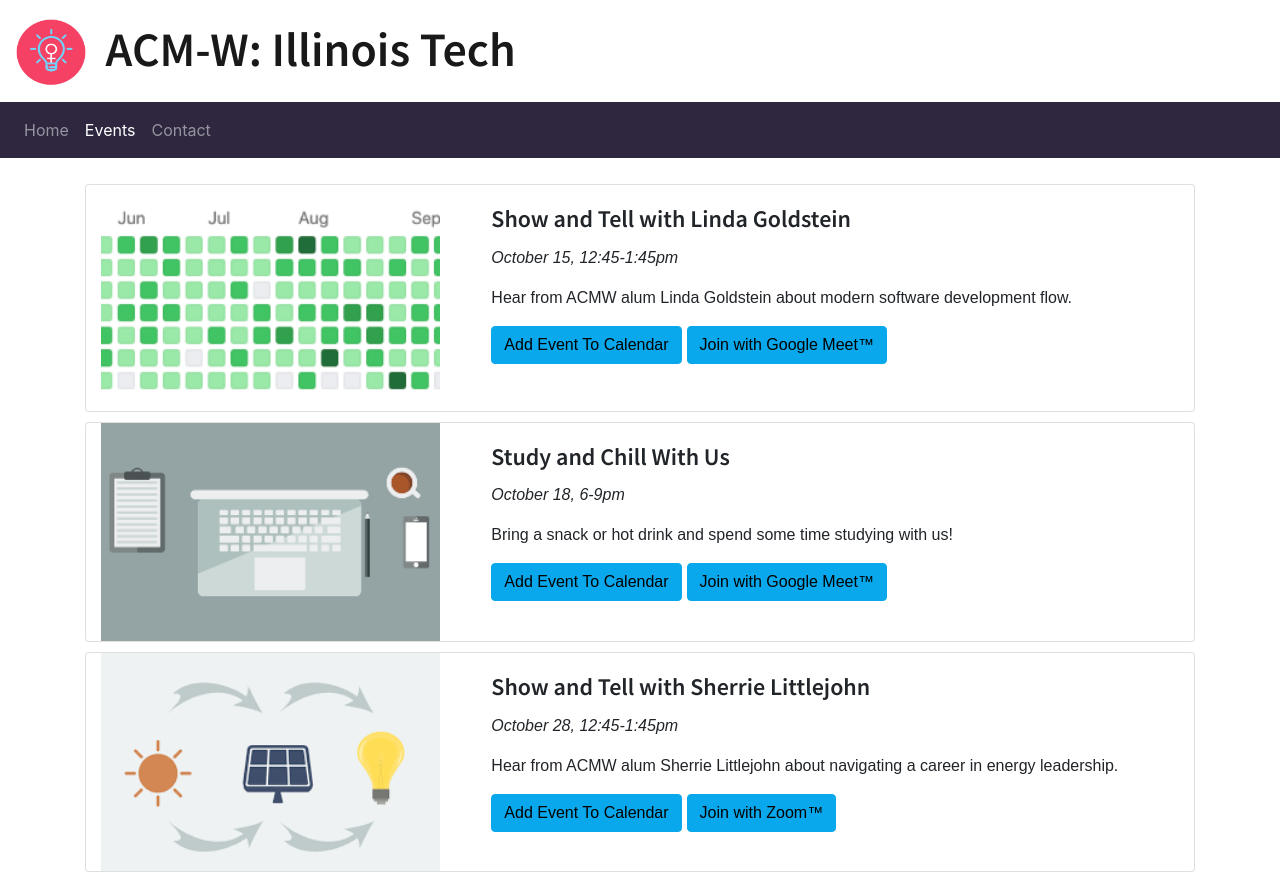
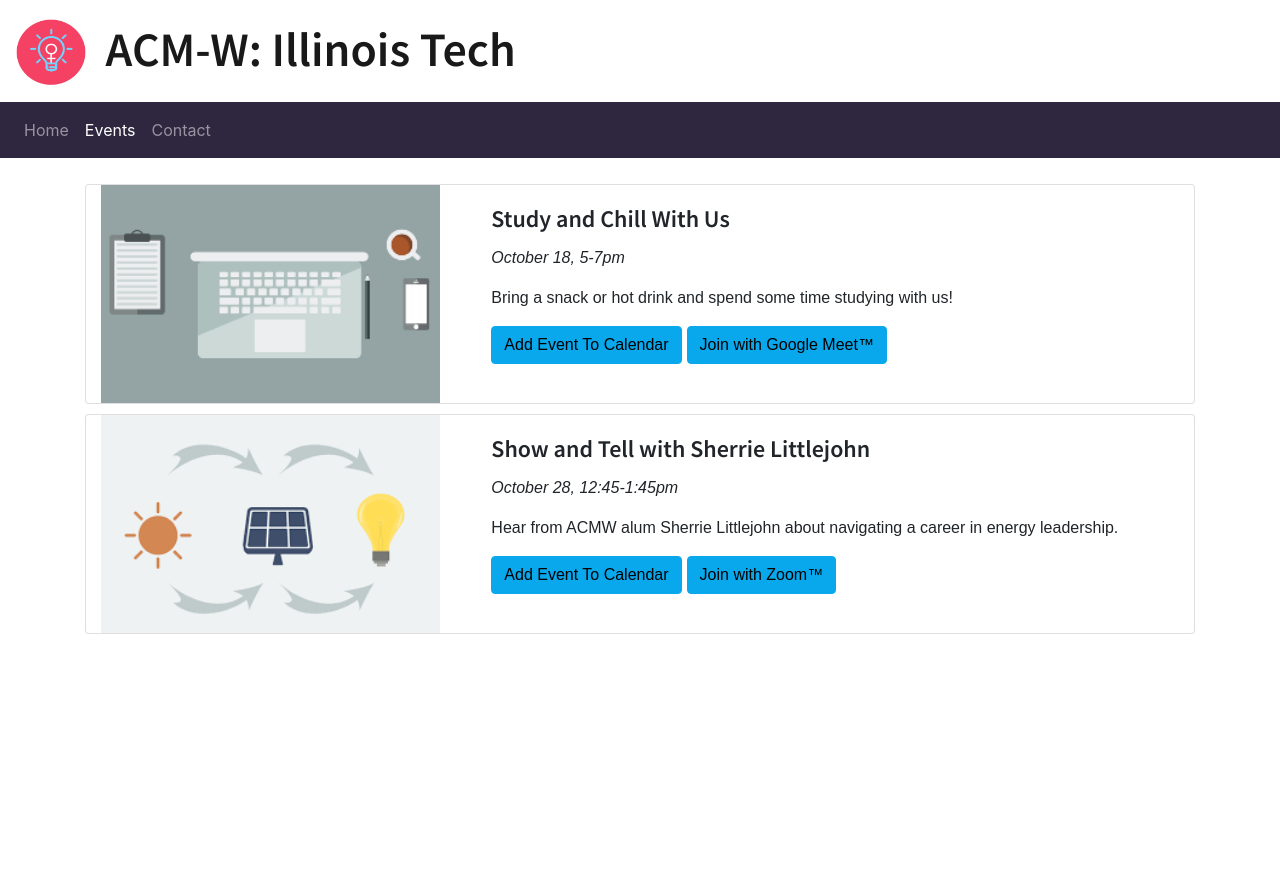
Before and after one commit to acmw-hawk/acmw-hawk.github.io, a plain HTML site: page events/index.html in a window 1280 px wide. After the commit the page ends 800 px from the top, so only its background shows below. Drawn offline with nearby package versions, Linux system fonts and the light colour scheme.

Commit message:
event changes 10/16

```diff
--- a/events/index.html
+++ b/events/index.html
@@ -49,30 +49,12 @@
       <div class="card event-card">
         <div class="row">
           <div class="col-md-4">
-            <img width="100%" src="../assets/images/eventphotos/showandtell.png" alt="Github commit history">
-          </div>
-          <div class="col-md-8 px-3">
-            <div class="card-body">
-              <h2 class="card-title">Show and Tell with Linda Goldstein</h2>
-              <p><i>October 15, 12:45-1:45pm</i></p>
-              <p class="card-text">Hear from ACMW alum Linda Goldstein about modern software development flow.</p>
-              <div class="row">
-                <a target="_blank" href="https://calendar.google.com/event?action=TEMPLATE&amp;tmeid=NXBtcHF1NXZuYTdpcnNoYjltdGVpdHMydWIgaWl0LmVkdV9paWZicXI1YXZxdmVvdm5nMzZqN2I5MjA3Y0Bn&amp;tmsrc=iit.edu_iifbqr5avqveovng36j7b9207c%40group.calendar.google.com" class="btn btn-primary">Add Event To Calendar</a>
-                <a href="https://meet.google.com/mja-rcjy-cke" class="btn btn-primary">Join with Google Meet&trade;</a>
-              </div>
-            </div>
-          </div>
-        </div>
-      </div>
-      <div class="card event-card">
-        <div class="row">
-          <div class="col-md-4">
               <img width="100%"src="../assets/images/eventphotos/studynight.png" alt="Overhead drawing of laptop and notebook">
           </div>
           <div class="col-md-8 px-3">
             <div class="card-body">
               <h2 class="card-title">Study and Chill With Us</h2>
-              <p><i>October 18, 6-9pm</i></p>
+              <p><i>October 18, 5-7pm</i></p>
               <p class="card-text">Bring a snack or hot drink and spend some time studying with us!</p>
               <div class="row">
                 <a target="_blank" href="https://calendar.google.com/event?action=TEMPLATE&amp;tmeid=NDNscjFsdHZrdmYzcHQ5bmNtOHNoOTY4aWUgaWl0LmVkdV9paWZicXI1YXZxdmVvdm5nMzZqN2I5MjA3Y0Bn&amp;tmsrc=iit.edu_iifbqr5avqveovng36j7b9207c%40group.calendar.google.com" class="btn btn-primary">Add Event To Calendar</a>
```
